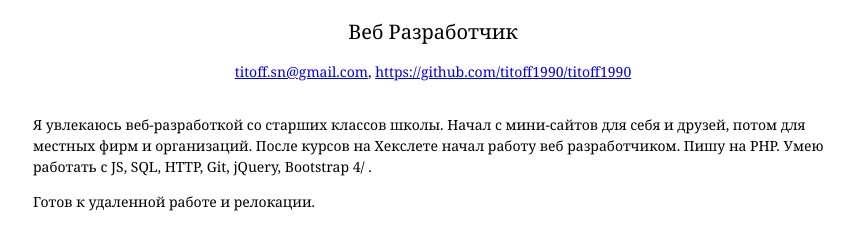
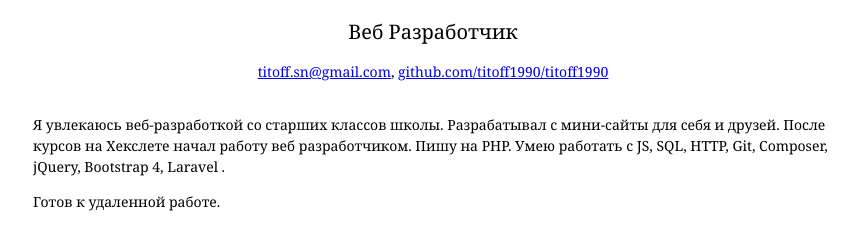
Before and after one commit to titoff1990/my-resume, a plain HTML site: page index.html in a window 1280 px wide. Shown: the part 113-349 px from the top of the page, without its empty margins (207-1065 px from the left). Drawn offline with Linux system fonts and the light colour scheme.

Commit message:
Update index.html

```diff
--- a/index.html
+++ b/index.html
@@ -10,15 +10,15 @@
         <h1>Сергей Титов</h1>
         <h3>Веб Разработчик</h3>
             <p><a href="mailto:titoff.sn@gmail.com">titoff.sn@gmail.com</a>,
-            <a href="https://https://github.com/titoff1990/titoff1990">https://github.com/titoff1990/titoff1990</a></p>
+            <a href="https://github.com/titoff1990">github.com/titoff1990/titoff1990</a></p>
             </div>
             <div id="main">
-           <p>Я увлекаюсь веб-разработкой со старших классов школы. Начал с мини-сайтов для себя и друзей,
-                 потом для местных фирм и организаций. После курсов на Хекслете начал работу веб разработчиком.
-                 Пишу на PHP. Умею работать с JS, SQL, HTTP, Git, jQuery, Bootstrap 4/
+           <p>Я увлекаюсь веб-разработкой со старших классов школы. Разрабатывал с мини-сайты для себя и друзей.
+		   После курсов на Хекслете начал работу веб разработчиком.
+                 Пишу на PHP. Умею работать с JS, SQL, HTTP, Git, Composer, jQuery, Bootstrap 4, Laravel
                  .</p>
 
-                 <p>Готов к удаленной работе и релокации.</p>
+                 <p>Готов к удаленной работе.</p>
                  <h2>Опыт работы</h2>
                  <h3>UBS Technologies Россия</h3>
                  <p>Программист, декабрь 2021 - настоящее время</p>
```
